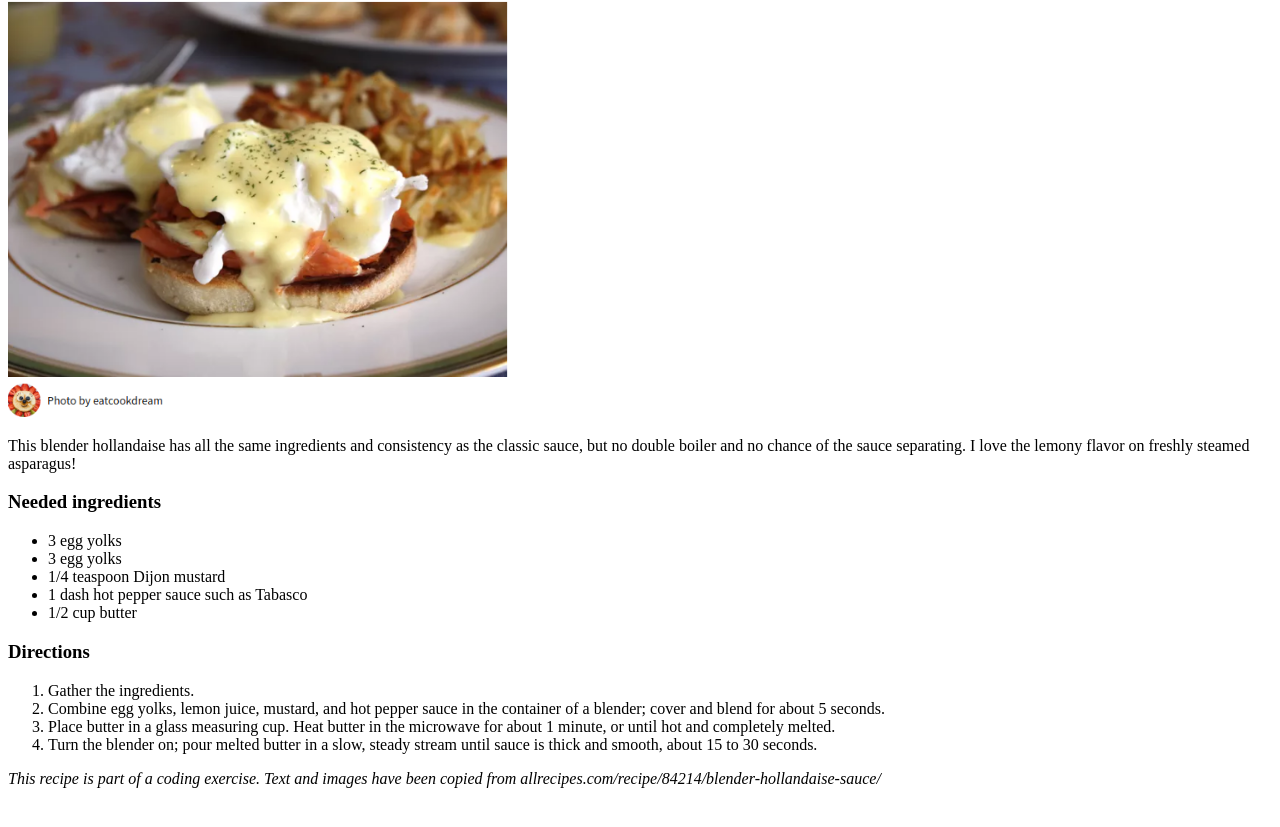
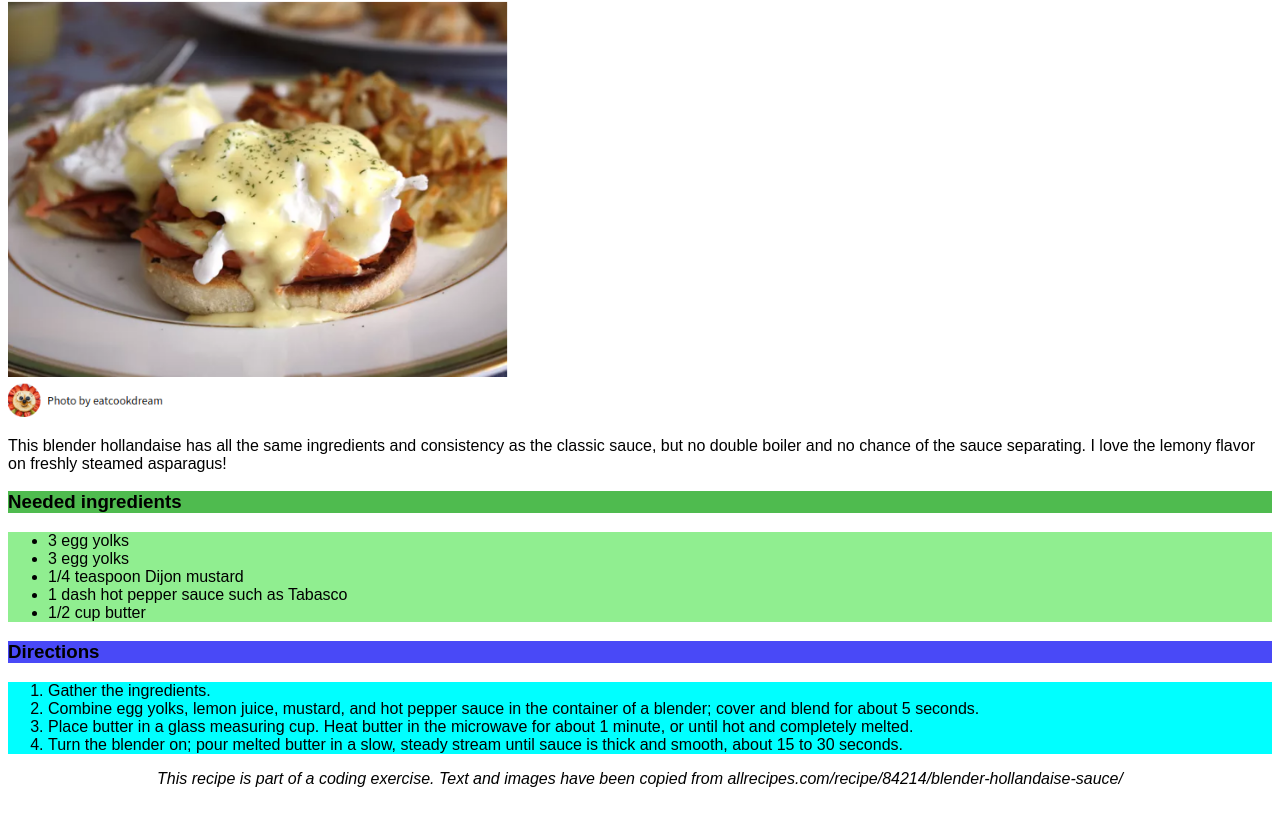
Before and after one commit to japuus/odin-recipes-26-6-24, a plain HTML site: page recipes/blender-hollandaise.html in a window 1280 px wide. Shown: the part 79-906 px from the top of the page. Drawn offline with Linux system fonts and the light colour scheme.

Commit message:
Add a link to external CSS

```diff
--- a/recipes/blender-hollandaise.html
+++ b/recipes/blender-hollandaise.html
@@ -4,12 +4,13 @@
     <meta charset="UTF-8">
     <meta name="viewport" content="width=device-width, initial-scale=1.0">
     <title>Blender Hollandaise Recipe</title>
+    <link rel="stylesheet" href="../styles.css">
 </head>
 <body>
     <h1>Blender hollandaise sauce</h1>
-    <img src="../recipe-pictures/hollandaise-pic.png" alt="Picture of hollandaise sauce on top of bun with salmon" width="500" height="auto">
+    <img src="../recipe-pictures/hollandaise-pic.png" alt="Picture of hollandaise sauce on top of bun with salmon">
     <p>This blender hollandaise has all the same ingredients and consistency as the classic sauce, but no double boiler and no chance of the sauce separating. I love the lemony flavor on freshly steamed asparagus!</p>
-    <h3>Needed ingredients</h3>
+    <h3 class="ingredients">Needed ingredients</h3>
     <ul>
         <li>3 egg yolks</li>
         <li>3 egg yolks</li>
@@ -17,14 +18,14 @@
         <li>1 dash hot pepper sauce such as Tabasco</li>
         <li>1/2 cup butter</li>
     </ul>
-    <h3>Directions</h3>
+    <h3 class="directions">Directions</h3>
     <ol>
         <li>Gather the ingredients.</li>
         <li>Combine egg yolks, lemon juice, mustard, and hot pepper sauce in the container of a blender; cover and blend for about 5 seconds.</li>
         <li>Place butter in a glass measuring cup. Heat butter in the microwave for about 1 minute, or until hot and completely melted.</li>
         <li>Turn the blender on; pour melted butter in a slow, steady stream until sauce is thick and smooth, about 15 to 30 seconds.</li>
     </ol>
-    <div><em>This recipe is part of a coding exercise. Text and images have been copied from allrecipes.com/recipe/84214/blender-hollandaise-sauce/</em></div>
+    <div class="sourcetext"><em>This recipe is part of a coding exercise. Text and images have been copied from allrecipes.com/recipe/84214/blender-hollandaise-sauce/</em></div>
     <br>
     <br>
     <br>
```
